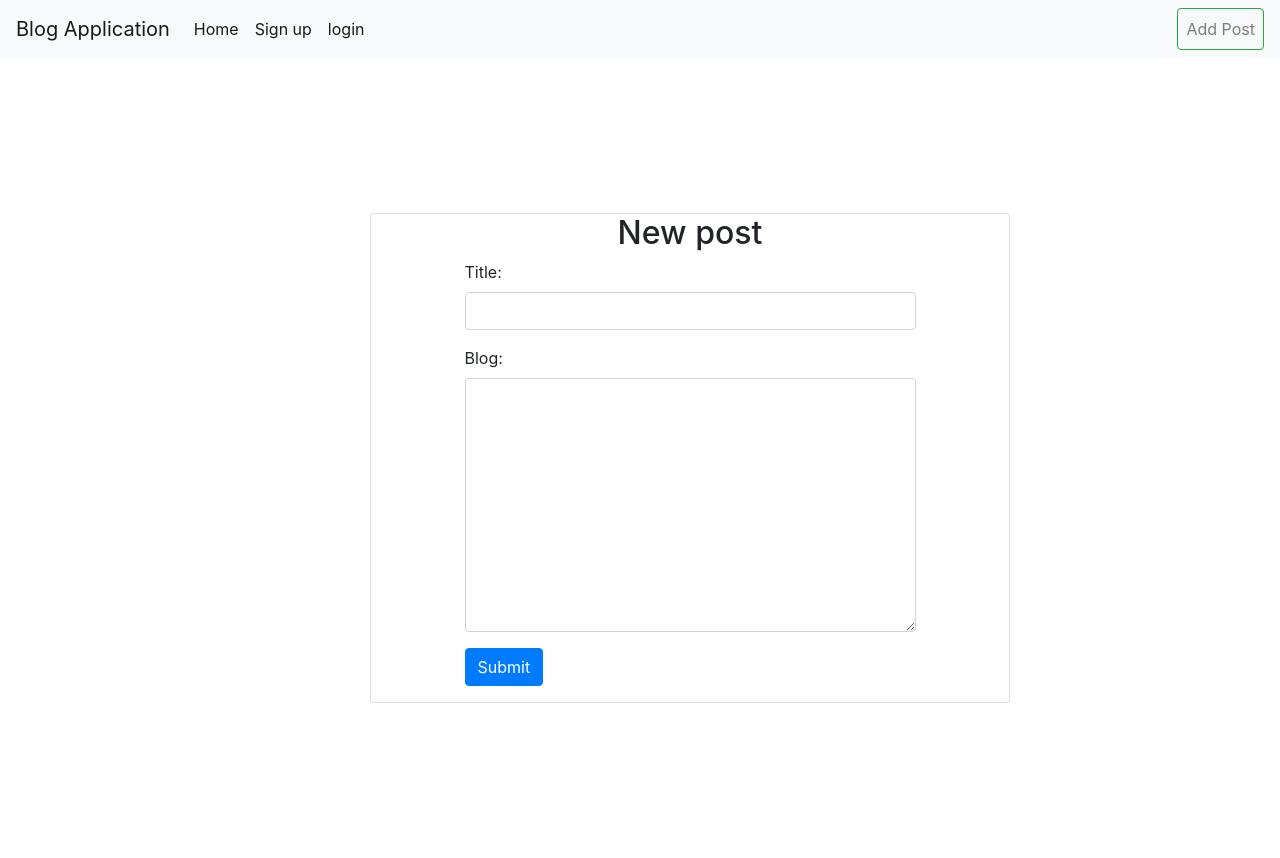
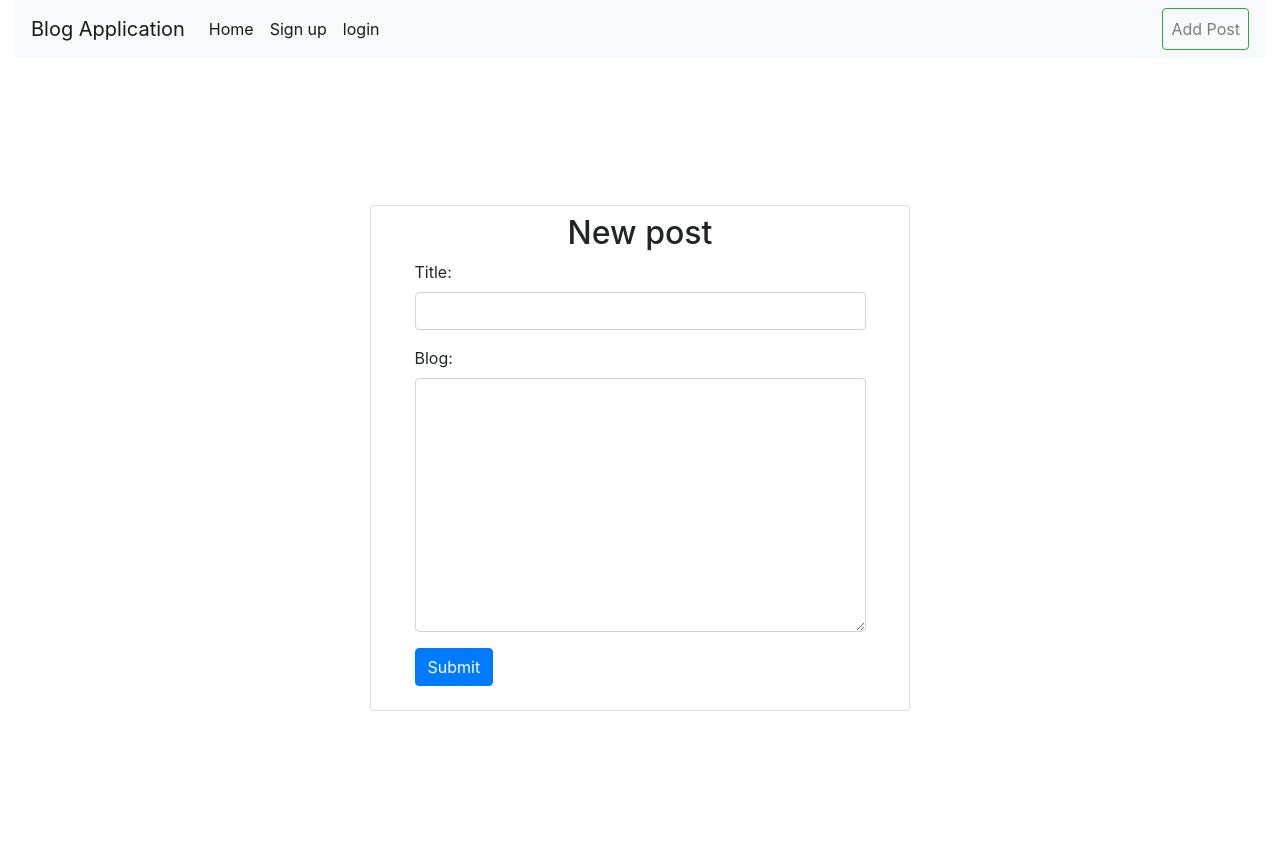
Before and after one commit to jerumanu/Blog, a Django app: page /upload/ in a window 1280 px wide. Run offline with Django 4.2, Linux system fonts and the light colour scheme; the visitor is signed in with stand-in values (Sample User, id 1); some libraries are stand-ins or nearby versions.

Commit message:
made changes to disign

```diff
--- a/post/forms.py
+++ b/post/forms.py
@@ -12,6 +12,6 @@ class PostCreate(forms.ModelForm):
         fields = ('title', 'blog',)
 
     widget = {
-        'title':forms.TextInput(attrs={'class':'form control' ,'style': 'max-width: 300px;','placeholder': 'Title'}),
-        'blog':forms.Textarea(attrs={'class':'form control','style': 'max-width: 300px;','cols': 80, 'rows': 3 })
+        'title':forms.TextInput(attrs={'class':'form control' }),
+        'blog':forms.Textarea(attrs={'class':'form control' })
     }
--- a/post/templates/navbar.html
+++ b/post/templates/navbar.html
@@ -1,3 +1,5 @@
+
+<div class="container-fluid">
 <nav class="navbar navbar-expand-lg navbar-light bg-light">
   <a class="navbar-brand" href="{% url 'index' %}">Blog Application</a>
   <button class="navbar-toggler" type="button" data-toggle="collapse" data-target="#navbarSupportedContent" aria-controls="navbarSupportedContent" aria-expanded="false" aria-label="Toggle navigation">
@@ -28,3 +30,4 @@
     </ul>
   </div>
 </nav>
+</div>
--- a/post/templates/post/post.html
+++ b/post/templates/post/post.html
@@ -1,5 +1,6 @@
 {% extends 'base.html' %}
 {% block content %}
+<div class="container">
 <div class="card-columns">
 
     {% for post in post %}
@@ -14,9 +15,8 @@
 
                 <center>
                     {% if user.id == post.author.id%}
-                    <a href="#" class="btn btn-primary"> More &rarr;</a>
                     <a href=" update/{{post.id}}  "class="btn btn-warning"  id='{{post.id}}'>edit</a>
-                    <button href="delete/{{post.id}}"type="button" data-toggle="modal" data-target="#exampleModalCenter " class="btn btn-danger"   id='{{post.id}}'>delete</button>
+                    <button href="delete/{{post.id}}"type="button" data-toggle="modal" data-target="#exampleModalCenter " class="btn btn-danger pt-2"   id='{{post.id}}'>delete</button>
 
                     <!-- Modal -->
                     <div class="modal fade" id="exampleModalCenter" tabindex="-1" role="dialog" aria-labelledby="exampleModalCenterTitle"
@@ -49,4 +49,5 @@
     </div>
     {% endfor %}
 </div>
+</div>
 {% endblock content %}
--- a/post/templates/post/upload_form.html
+++ b/post/templates/post/upload_form.html
@@ -5,12 +5,13 @@
 
 {% block content %}
 
-{% load widget_tweaks %}
+
 <div class="container">
+
     <div class="row align-items-center vh-100">
         <div class="col-6 mx-auto">
-<div class="card d-flex flex-column align-items-center" style="width: 40rem;">
-
+<div class="card d-flex flex-column align-items-center p-2" >
+  {% load widget_tweaks %}
 <h2>New post</h2>
 <div class="form-group">
 <form method="post" novalidate>
--- a/post/templates/registration/login.html
+++ b/post/templates/registration/login.html
@@ -3,7 +3,7 @@
 <div class="container">
     <div class="row align-items-center mt-5">
       <div class="col-6 mx-auto  ">
-        <div class="card  d-flex flex-column align-items-center " style="width: 25rem;">
+        <div class="card  d-flex flex-column align-items-center  pt-2" style="width: 25rem;">
         <form method="post" action="{% url 'login' %}">
           {% csrf_token %}
           <div class="form-group">
--- a/post/templates/registration/register.html
+++ b/post/templates/registration/register.html
@@ -3,7 +3,7 @@
 <div class="container">
     <div class="row align-items-center mt-5">
         <div class="col-6 mx-auto col-md-6 offset-md-3 mt-3">
-            <div class="card d-flex flex-column align-items-center" style="width: 25rem;">
+            <div class="card d-flex flex-column align-items-center pt-2" style="width: 25rem; height: 23rem;">
 
 
                 <form method="post" action="{% url 'register' %}">
@@ -20,8 +20,9 @@
                         {{ error|escape }}
                     </p>
                     {% endfor %} {% endif %} {% endfor %}
+                    <center>
                     <button type="submit" class="btn btn-primary mt-2">Register</button>
-
+                    </center>
                 </form>
 
         </div>
```
